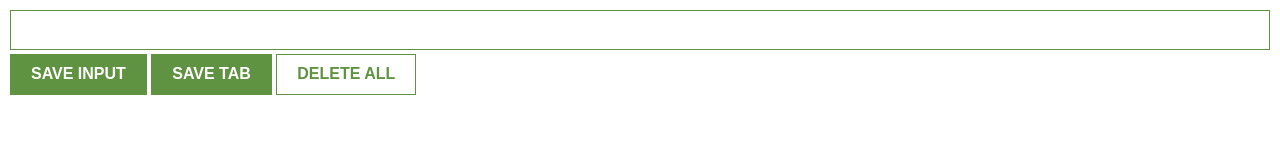
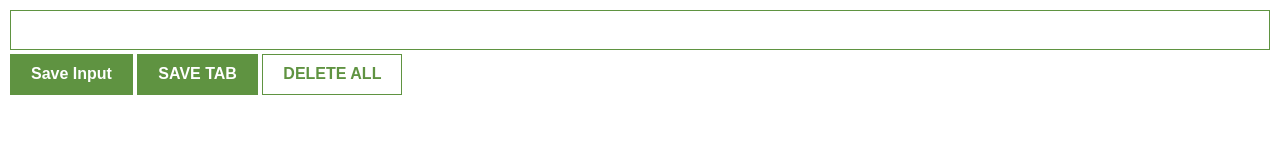
Before and after one commit to AbdElhamid-Shabaan/chrome-extension-lead-tracker, a browser extension: page index.html in a window 1280 px wide. Drawn offline with nearby package versions, Linux system fonts and the light colour scheme.

Commit message:
Make button name not capital

```diff
--- a/index.html
+++ b/index.html
@@ -4,7 +4,7 @@
     </head>
     <body>
         <input type="text" id="input-el">
-        <button id="input-btn">SAVE INPUT</button>
+        <button id="input-btn">Save Input</button>
         <button id="tab-btn">SAVE TAB</button>
         <button id="delete-btn">DELETE ALL</button>
         <ul id="ul-el">
```
